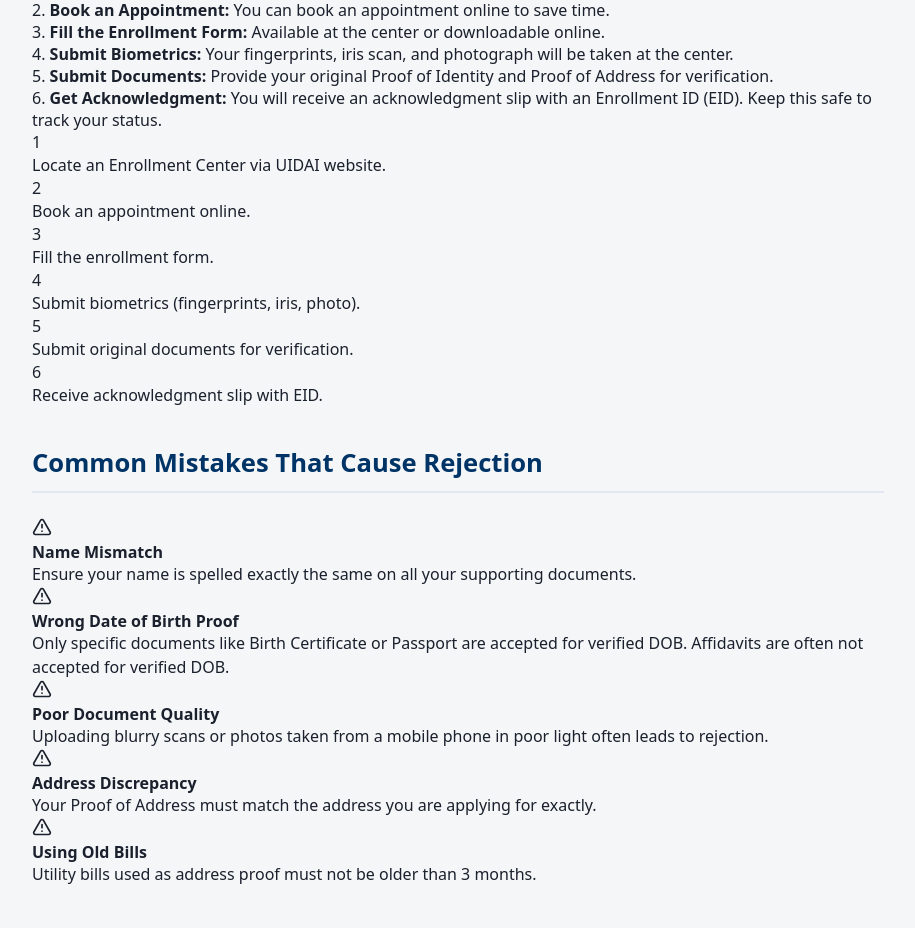
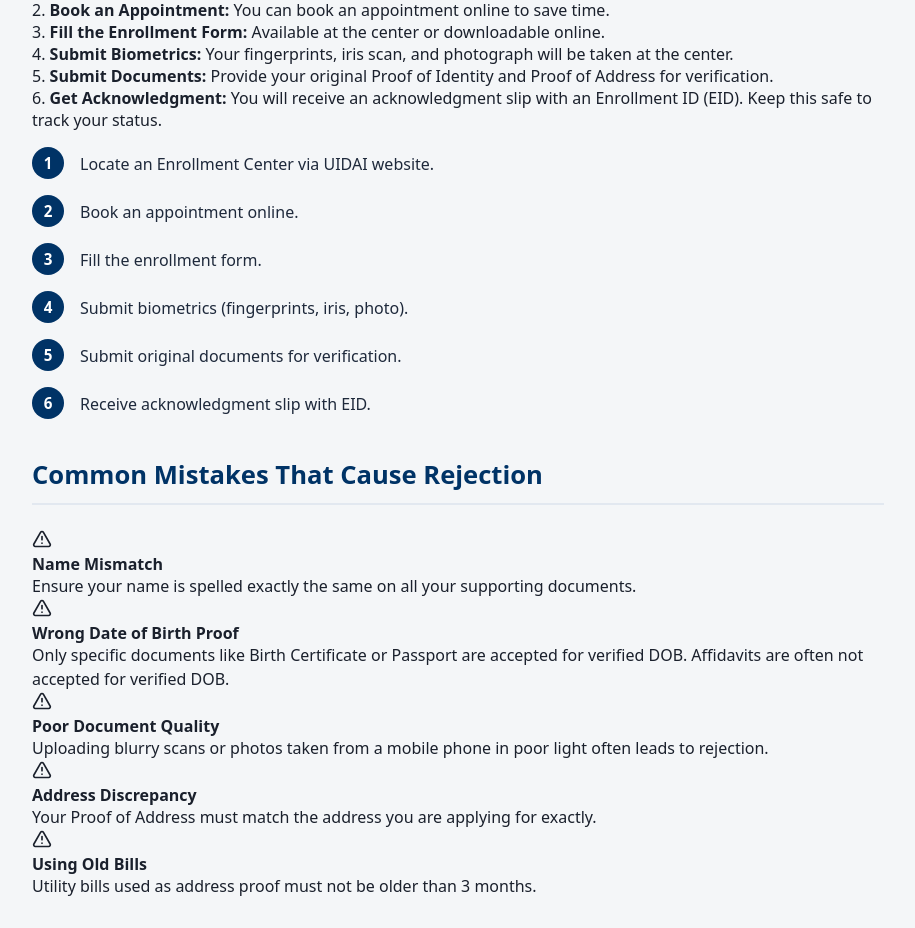
Before and after one commit to gargarnav/GovDocuments, a Next.js app: page /aadhaar-card in a window 1280 px wide. Shown: the part 2245-3173 px from the top of the page, without its empty margins (182-1097 px from the left). Built offline with nearby package versions, Linux system fonts and the light colour scheme.

Commit message:
Update site styles

```diff
--- a/styles/site.css
+++ b/styles/site.css
@@ -1,4 +1,36 @@
 /* Custom additions for the Next.js version of BharatApply */
+
+/* Numbered "Step-by-Step Process" list used on service guide pages */
+.steps-container {
+  display: flex;
+  flex-direction: column;
+  gap: 1rem;
+  margin: 1rem 0 1.5rem;
+}
+.step-item {
+  display: flex;
+  align-items: flex-start;
+  gap: 1rem;
+}
+.step-number {
+  flex-shrink: 0;
+  width: 2rem;
+  height: 2rem;
+  border-radius: 50%;
+  background: var(--color-primary, #003366);
+  color: #fff;
+  display: flex;
+  align-items: center;
+  justify-content: center;
+  font-weight: 700;
+  font-size: 0.95rem;
+}
+.step-item p {
+  margin: 0;
+  padding-top: 0.3rem;
+  line-height: 1.6;
+  color: var(--color-text, #1e293b);
+}
 
 .text-link {
   color: var(--color-primary, #2563eb);
```
